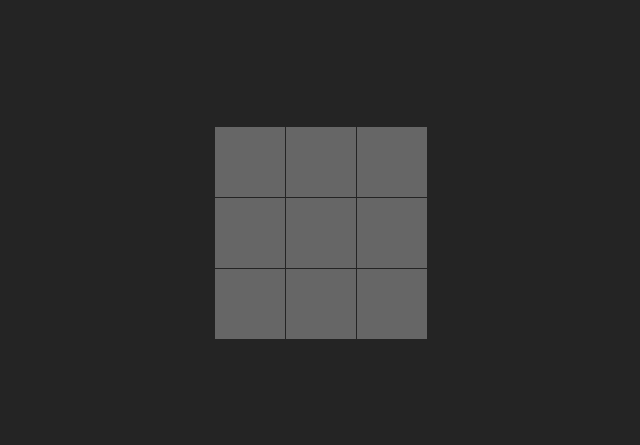
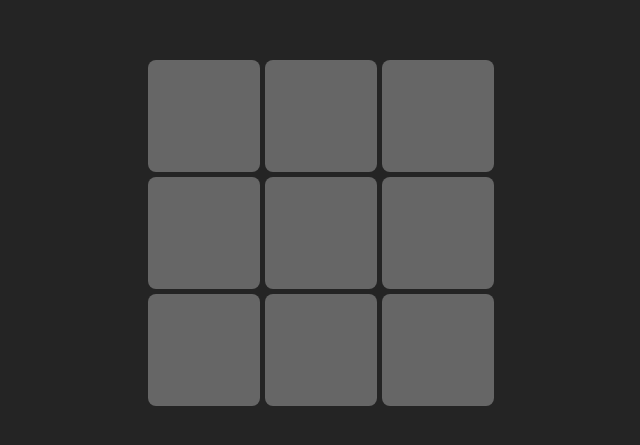
Before and after one commit to JuanPE44/tateti, a website built with Vite: page index.html in a window 1280 px wide. Shown: the part 167-612 px from the top of the page, without its empty margins (319-959 px from the left). Built offline with nearby package versions, Linux system fonts and the light colour scheme.

Commit message:
players agregados

```diff
--- a/src/Board.ts
+++ b/src/Board.ts
@@ -1,16 +1,16 @@
+import { BoardArray, RowArray, IdCell } from "./types"
+import { Game } from "./Game"
+export class Board {
+  array
+  element
+  game
+  possibleWin
 
-type IdCell = `${string}-${string}`
-type CellBoard = "" | "X" | "O"
-type RowArray = [CellBoard,CellBoard,CellBoard]
-type BoardArray = [RowArray,RowArray,RowArray]
-
-export class Board {
-  public array: BoardArray
-  public element: HTMLDivElement
-
-  constructor() {
+  constructor(game: Game) {
+    this.game = game
     this.element = document.createElement("div")
     this.array = this.createBoardArray()
+    this.possibleWin = this.getPossibleWin()
     this.createBoard(this.array)
   }
 
@@ -45,9 +45,22 @@ export class Board {
 
   handleCellClick(e: Event) {
     const cell = e.target
-
-    if(cell instanceof HTMLDivElement) {
+    if(cell instanceof HTMLDivElement && cell.innerHTML === "") {
       console.log(cell.id)
+      const typePlayer = this.game.playerTurn.data.type
+      cell.innerHTML = typePlayer
+      cell.classList.add("cell-animated")
+      this.game.changeTurn()
     }
   }
+
+  getPossibleWin(): number[][][] {
+    return [
+      [[0,0],[0,1],[0,2]],
+      [[1,0],[1,1],[1,2]],
+      [[2,0],[2,1],[2,2]],
+      [[0,0],[1,1],[2,2]],
+      [[2,0],[1,1],[0,2]]
+    ]
+  }
 }
--- a/src/Game.ts
+++ b/src/Game.ts
@@ -1,3 +1,21 @@
+
+import { Board } from './Board'
+import { Player } from './Player'
 export class Game {
+  board = new Board(this)
+  players = this.createPlayers()
+  playerTurn = this.players[0]
+  constructor() {
+  }
 
+  createPlayers(){
+    const p1 = new Player({color: "#333", type: "X"})
+    const p2 = new Player({color: "#ddd", type: "O"})
+    return [p1,p2]
+  }
+
+  changeTurn() {
+    const [p1,p2] = this.players
+    this.playerTurn = (this.playerTurn === p1) ? p2 : p1
+  }
 }
--- /dev/null
+++ b/src/Player.ts
@@ -0,0 +1,12 @@
+import { PlayerInfo } from "./types"
+
+export class Player {
+  public data
+
+  constructor(info: PlayerInfo) {
+    this.data = {
+      ...info,
+      isTurn: false
+    }
+  }
+}
--- a/src/main.ts
+++ b/src/main.ts
@@ -1,8 +1,7 @@
 import './style.css'
-import { Board } from './Board'
+import { Game } from './Game'
 
-const b = new Board()
-const board = b.element
-
+const g = new Game()
+const DivBoard = g.board.element
 const app = document.querySelector<HTMLDivElement>('#app')
-app?.appendChild(board)
+app?.appendChild(DivBoard)
--- a/src/style.css
+++ b/src/style.css
@@ -25,6 +25,7 @@ body {
   display: flex;
   place-items: center;
   min-height: 100vh;
+  font-size: 62.5%;
 }
 
 #app {
@@ -37,12 +38,33 @@ body {
 
 .board {
   display: grid;
-  gap: 1px;
-  grid-template-columns: repeat(3, 70px);
-  grid-template-rows: repeat(3, 70px);
+  gap: 0.3rem;
+  grid-template-columns: repeat(3, 7rem);
+  grid-template-rows: repeat(3, 7rem);
 }
 
 .cell {
   cursor: pointer;
   background: #666;
+  border-radius: 0.5rem;
+  display: flex;
+  justify-content: center;
+  align-items: center;
+  font-size: 30px;
 }
+
+.cell-animated {
+  animation: cellAnimate alternate 0.2s ease-in-out;
+}
+
+@keyframes cellAnimate {
+  0% {
+    font-size: 0px;
+  }
+  50% {
+    font-size: 40px;
+  }
+  100% {
+    font-size: 30px;
+  }
+}
--- /dev/null
+++ b/src/types.ts
@@ -0,0 +1,10 @@
+
+export type IdCell = `${string}-${string}`
+export type CellBoard = "" | "X" | "O"
+export type RowArray = [CellBoard,CellBoard,CellBoard]
+export type BoardArray = [RowArray,RowArray,RowArray]
+export type PlayerInfo = {
+  color: `#${string}`
+  type: "X" | "O"
+  isTurn?: boolean
+}
```
